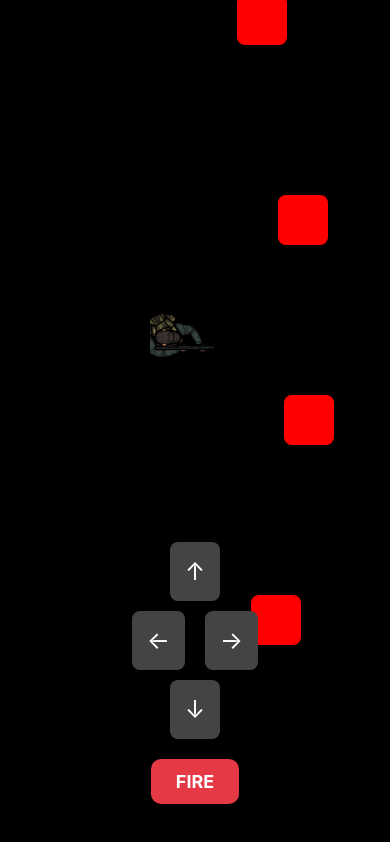
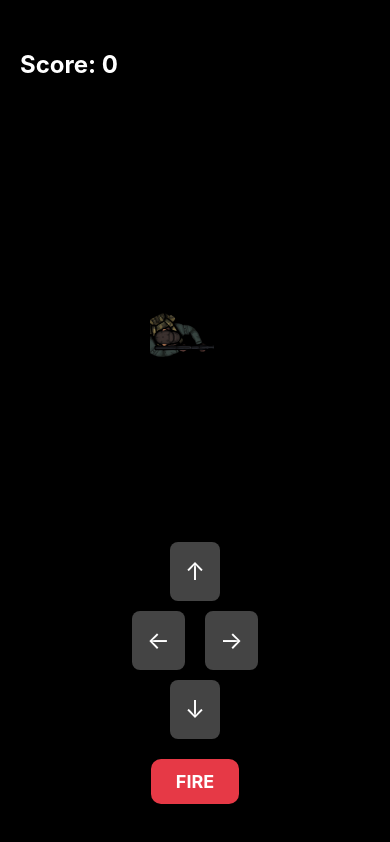
Before and after one commit to RavinduPe/TopDownShooter, a React Native app: screen / in a window 390 px wide. Built offline with nearby package versions, Linux system fonts and the light colour scheme.

Commit message:
feat: add scoring system when enemy is hit by bullet and display score

```diff
--- a/App.js
+++ b/App.js
@@ -1,5 +1,11 @@
-import React, { useState, useEffect, useRef } from "react";
-import { View, StyleSheet, TouchableOpacity, Text, Dimensions } from "react-native";
+import React, { useState, useEffect } from "react";
+import {
+  View,
+  StyleSheet,
+  TouchableOpacity,
+  Text,
+  Dimensions,
+} from "react-native";
 import Player from "./components/Player";
 import Bullet from "./components/Bullet";
 import Enemy from "./components/Enemy";
@@ -10,12 +16,14 @@ export default function App() {
   const [position, setPosition] = useState({ x: 150, y: 300 });
   const [bullets, setBullets] = useState([]);
   const [enemies, setEnemies] = useState([]);
+  const [score, setScore] = useState(0);
+
 
   // Movement logic
   const movePlayer = (dx, dy) => {
     setPosition((prev) => ({
-      x: Math.min(Math.max(prev.x + dx, 0), screenWidth - 64), // keep inside screen
-      y: Math.min(Math.max(prev.y + dy, 0), 700), // assuming 700 is bottom limit
+      x: Math.min(Math.max(prev.x + dx, 0), screenWidth - 64),
+      y: Math.min(Math.max(prev.y + dy, 0), 700),
     }));
   };
 
@@ -23,65 +31,84 @@ export default function App() {
   const fireBullet = () => {
     setBullets((prev) => [
       ...prev,
-      { id: Date.now(), x: position.x + 29, y: position.y }, // center of sprite
+      { id: Date.now(), x: position.x + 29, y: position.y },
     ]);
   };
 
-  // Move bullets upward every 50ms
+  // Helper function to check rectangle collision
+  const isColliding = (a, b) => {
+    return (
+      a.x < b.x + 50 &&
+      a.x + 6 > b.x &&
+      a.y < b.y + 50 &&
+      a.y + 12 > b.y
+    );
+  };
+
+  // Main game loop: move bullets, enemies, and check collision
   useEffect(() => {
     const interval = setInterval(() => {
-      setBullets((prevBullets) =>
-        prevBullets
-          .map((bullet) => ({ ...bullet, y: bullet.y - 10 })) // move bullet up
-          .filter((bullet) => bullet.y > -20) // remove off screen bullets
-      );
+      // Move bullets
+      const movedBullets = bullets
+        .map((b) => ({ ...b, y: b.y - 10 }))
+        .filter((b) => b.y > -20);
+
+      // Move enemies
+      const movedEnemies = enemies
+        .map((e) => ({ ...e, y: e.y + 5 }))
+        .filter((e) => e.y < 700);
+
+      // Collision Detection
+      let remainingBullets = [];
+      let remainingEnemies = [...movedEnemies];
+
+      let hits = 0;
+
+movedBullets.forEach((bullet) => {
+  const hitIndex = remainingEnemies.findIndex((enemy) =>
+    isColliding(
+      { x: bullet.x, y: bullet.y, width: 6, height: 12 },
+      { x: enemy.x, y: enemy.y, width: 50, height: 50 }
+    )
+  );
+  if (hitIndex === -1) {
+    remainingBullets.push(bullet);
+  } else {
+    remainingEnemies.splice(hitIndex, 1); // Remove enemy
+    hits++;
+  }
+});
+
+if (hits > 0) setScore((prev) => prev + hits * 10);
+
+
+      setBullets(remainingBullets);
+      setEnemies(remainingEnemies);
     }, 50);
 
     return () => clearInterval(interval);
-  }, []);
+  }, [bullets, enemies]);
 
-  // Move enemies down every 50ms
-  useEffect(() => {
-    const interval = setInterval(() => {
-      setEnemies((prevEnemies) =>
-        prevEnemies
-          .map((enemy) => ({ ...enemy, y: enemy.y + 5 })) // move down
-          .filter((enemy) => enemy.y < 700) // remove off screen enemies
-      );
-    }, 50);
-
-    return () => clearInterval(interval);
-  }, []);
-
-  // Spawn enemies every 2 seconds at random x
+  // Spawn enemies every 2 seconds
   useEffect(() => {
     const spawnInterval = setInterval(() => {
-      const x = Math.floor(Math.random() * (screenWidth - 50)); // assuming enemy width 50
-      setEnemies((prevEnemies) => [
-        ...prevEnemies,
-        { id: Date.now(), x, y: -50 }, // start above screen
+      const x = Math.floor(Math.random() * (screenWidth - 50));
+      setEnemies((prev) => [
+        ...prev,
+        { id: Date.now(), x, y: -50 },
       ]);
     }, 2000);
 
     return () => clearInterval(spawnInterval);
   }, []);
 
-  // helper function to check for rectangle overlap
-  const isColliding = (a, b) => {
-    return (
-      a.x < b.x + 50 &&
-      a.x + 6 > b.x && // bullet width is 6
-      a.y < b.y + 50 &&
-      a.y + 12 > b.y // bullet height is 12
-    );
-  };
-
   return (
     <View style={styles.container}>
+      <Text style={styles.score}>Score: {score}</Text>
+
       {enemies.map((enemy) => (
         <Enemy key={enemy.id} position={{ x: enemy.x, y: enemy.y }} />
       ))}
-
       <Player position={position} size={{ width: 64, height: 64 }} />
       {bullets.map((b) => (
         <Bullet key={b.id} position={{ x: b.x, y: b.y }} />
@@ -90,20 +117,32 @@ export default function App() {
       {/* Controls */}
       <View style={styles.controls}>
         <View style={styles.row}>
-          <TouchableOpacity onPress={() => movePlayer(0, -10)} style={styles.button}>
+          <TouchableOpacity
+            onPress={() => movePlayer(0, -10)}
+            style={styles.button}
+          >
             <Text style={styles.text}>↑</Text>
           </TouchableOpacity>
         </View>
         <View style={styles.row}>
-          <TouchableOpacity onPress={() => movePlayer(-10, 0)} style={styles.button}>
+          <TouchableOpacity
+            onPress={() => movePlayer(-10, 0)}
+            style={styles.button}
+          >
             <Text style={styles.text}>←</Text>
           </TouchableOpacity>
-          <TouchableOpacity onPress={() => movePlayer(10, 0)} style={styles.button}>
+          <TouchableOpacity
+            onPress={() => movePlayer(10, 0)}
+            style={styles.button}
+          >
             <Text style={styles.text}>→</Text>
           </TouchableOpacity>
         </View>
         <View style={styles.row}>
-          <TouchableOpacity onPress={() => movePlayer(0, 10)} style={styles.button}>
+          <TouchableOpacity
+            onPress={() => movePlayer(0, 10)}
+            style={styles.button}
+          >
             <Text style={styles.text}>↓</Text>
           </TouchableOpacity>
         </View>
@@ -143,4 +182,13 @@ const styles = StyleSheet.create({
     fontSize: 18,
     fontWeight: "bold",
   },
+  score: {
+  color: "#fff",
+  fontSize: 24,
+  fontWeight: "bold",
+  position: "absolute",
+  top: 50,
+  left: 20,
+},
+
 });
```
